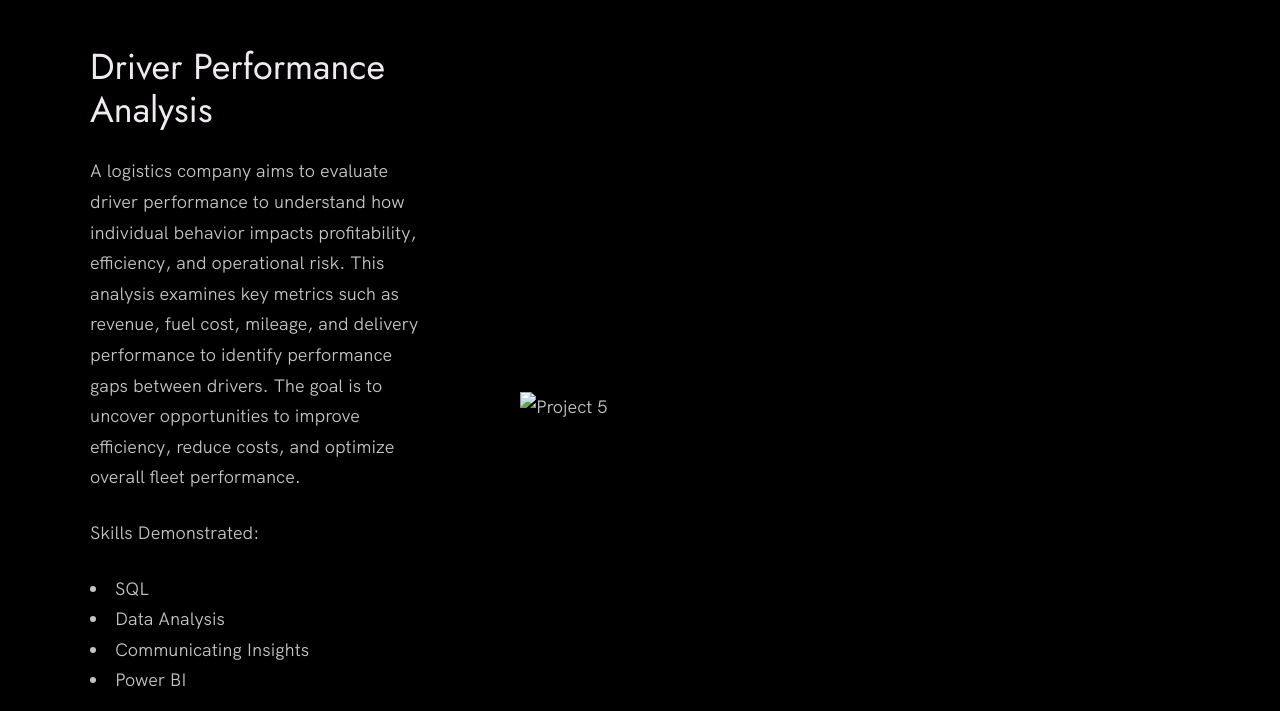
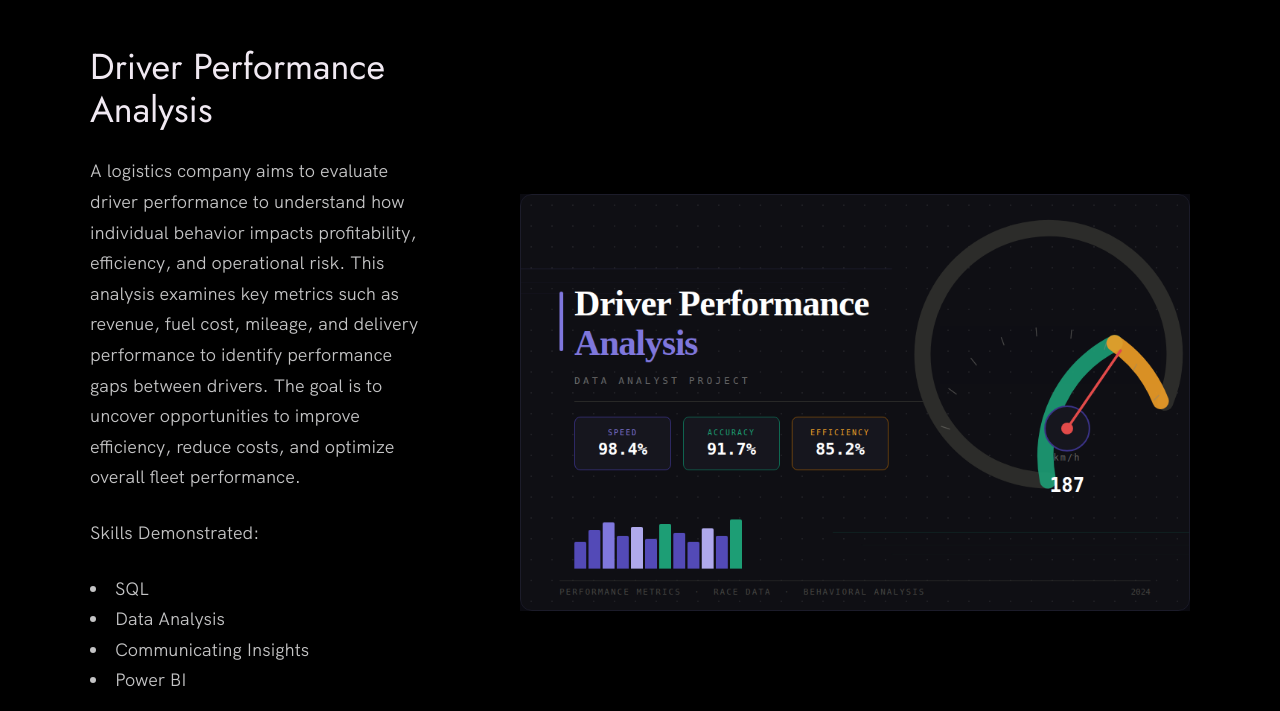
Before and after one commit to Mor-analyze/Portfolio, a plain HTML site: page index.html in a window 1280 px wide. Shown: the part 1875-2586 px from the top of the page. Drawn offline with Linux system fonts and the light colour scheme.

Commit message:
Update index.html

```diff
--- a/index.html
+++ b/index.html
@@ -134,7 +134,7 @@
               </div>
             </div>
             <div class="work__image-box">
-              <img src="./images/project-5.html" class="work__image" alt="Project 5" />
+              <img src="./images/project-5.png" class="work__image" alt="Project 5" />
             </div>
  </div>
 
```
